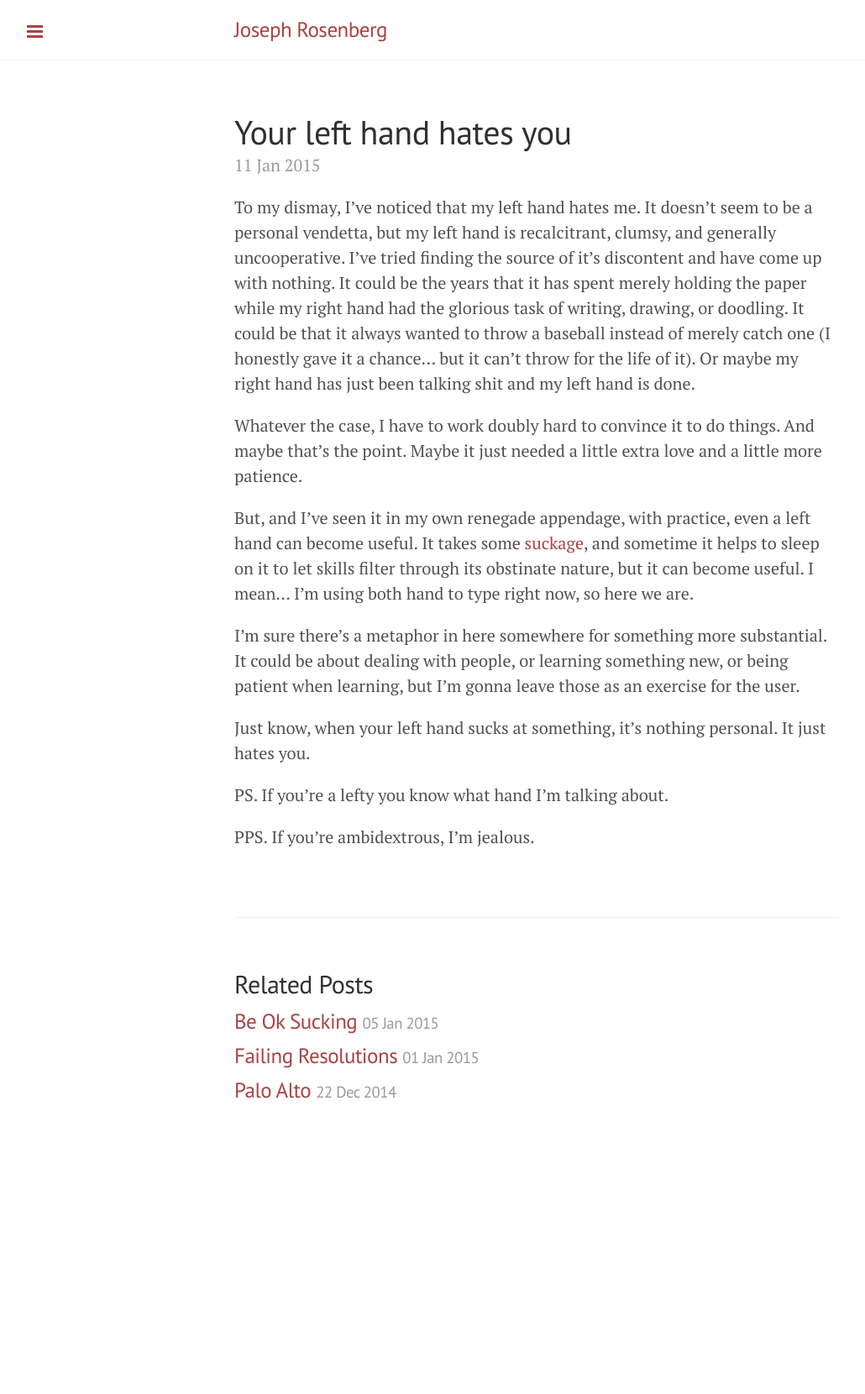
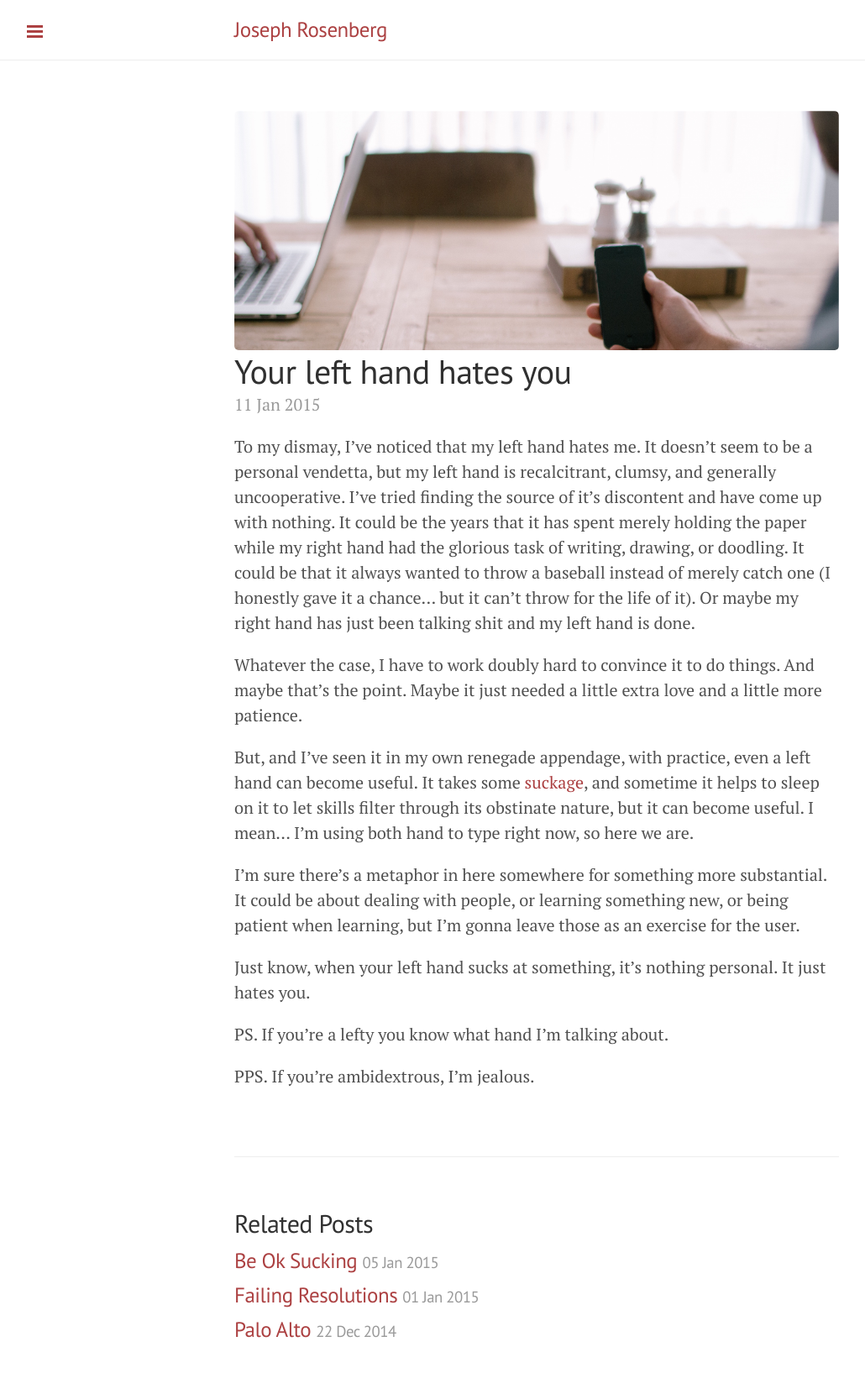
Before and after one commit to jofus101/jofus101.github.io, a Jekyll site: the page built from _posts/2015-01-11-left-hand-hates-you.md, in a window 1280 px wide. Shown: the whole page at 84% size, without its empty margins (1-1031 px from the left). Built offline with Jekyll 4.4.1, drawn with Linux system fonts in a browser that asks for light colours; Markdown is read by kramdown in place of the engine named in the settings; before the commit the page ends 1375 px from its top, so only the background shows below that.

Commit message:
add image

```diff
--- a/_posts/2015-01-11-left-hand-hates-you.md
+++ b/_posts/2015-01-11-left-hand-hates-you.md
@@ -1,6 +1,7 @@
 ---
 layout: post
 title: Your left hand hates you
+image: hand.jpg
 ---
 
 To my dismay, I've noticed that my left hand hates me. It doesn't seem to be a personal vendetta, but my left hand is recalcitrant, clumsy, and generally uncooperative. I've tried finding the source of it's discontent and have come up with nothing. It could be the years that it has spent merely holding the paper while my right hand had the glorious task of writing, drawing, or doodling.  It could be that it always wanted to throw a baseball instead of merely catch one (I honestly gave it a chance... but it can't throw for the life of it). Or maybe my right hand has just been talking shit and my left hand is done.
```
Also changed, not shown: assets/hand.jpg (added).
